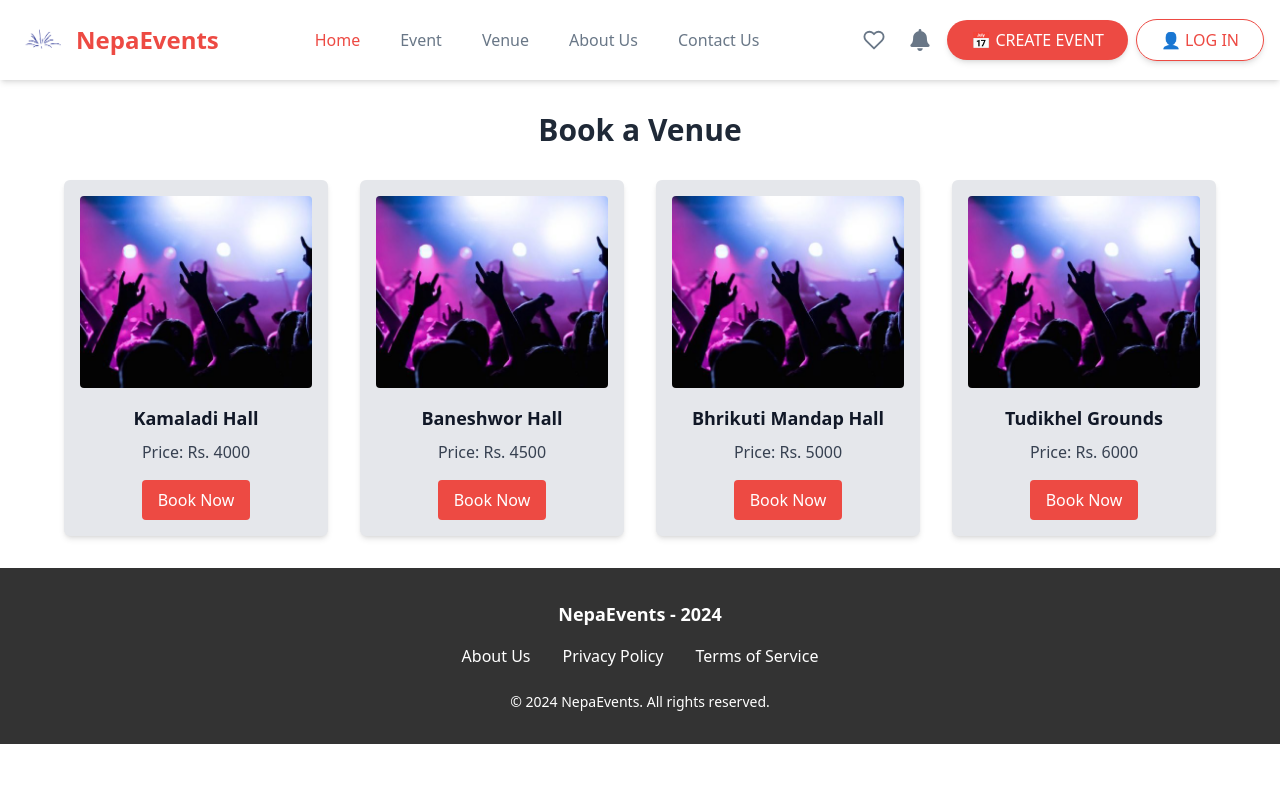
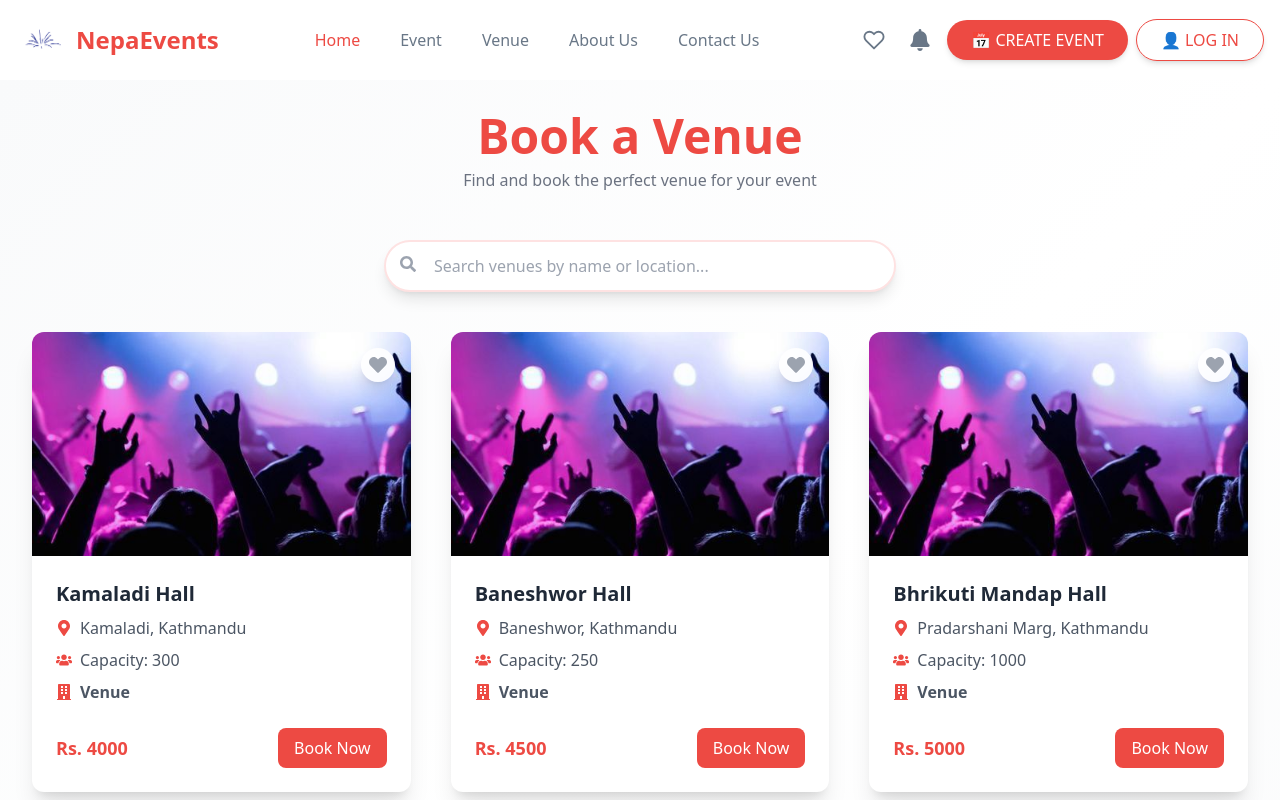
Before and after one commit to swechhyamaharjan/NepaEvents, a React (Vite) app in the folder client/: page /bookvenue in a window 1280 px wide. Shown: the top 800 px of the page. Built offline with nearby package versions, Linux system fonts and the light colour scheme; no server answers.

Commit message:
Implement venue image upload functionality in venue management

```diff
--- a/client/src/Components/Users/BookVenue.jsx
+++ b/client/src/Components/Users/BookVenue.jsx
@@ -1,10 +1,13 @@
 import React, { useState } from "react";
 import venueImage from "/public/images/event1.png";
+import { FaMapMarkerAlt, FaUsers, FaBuilding, FaHeart, FaSearch, FaCalendarAlt, FaInfoCircle } from "react-icons/fa";
 
 export const BookVenue = () => {
   const [selectedVenue, setSelectedVenue] = useState(null);
   const [isModalOpen, setIsModalOpen] = useState(false);
   const [isBookingConfirmed, setIsBookingConfirmed] = useState(false);
+  const [searchTerm, setSearchTerm] = useState("");
+  const [favorites, setFavorites] = useState([]);
 
   // Example venue data
   const venues = [
@@ -13,24 +16,32 @@ export const BookVenue = () => {
       name: "Kamaladi Hall",
       price: 4000,
       img: venueImage,
+      location: "Kamaladi, Kathmandu",
+      capacity: 300,
     },
     {
       id: 2,
       name: "Baneshwor Hall",
       price: 4500,
       img: venueImage,
+      location: "Baneshwor, Kathmandu",
+      capacity: 250,
     },
     {
       id: 3,
       name: "Bhrikuti Mandap Hall",
       price: 5000,
       img: venueImage,
+      location: "Pradarshani Marg, Kathmandu",
+      capacity: 1000,
     },
     {
       id: 4,
       name: "Tudikhel Grounds",
       price: 6000,
       img: venueImage,
+      location: "Tudikhel, Kathmandu",
+      capacity: 1500,
     },
   ];
 
@@ -53,133 +64,175 @@ export const BookVenue = () => {
     setIsBookingConfirmed(true);
   };
 
+  // Toggle favorite status
+  const toggleFavorite = (venueId) => {
+    if (favorites.includes(venueId)) {
+      setFavorites(favorites.filter(id => id !== venueId));
+    } else {
+      setFavorites([...favorites, venueId]);
+    }
+  };
+
+  // Filter venues based on search term
+  const filteredVenues = venues.filter(venue =>
+    venue.name.toLowerCase().includes(searchTerm.toLowerCase()) ||
+    venue.location.toLowerCase().includes(searchTerm.toLowerCase())
+  );
+
   return (
-    <div className="py-8 px-4 md:px-8">
-      <h2 className="text-3xl font-bold text-center text-gray-800 mb-8">
-        Book a Venue
-      </h2>
-      <div className="grid grid-cols-1 sm:grid-cols-2 lg:grid-cols-4 gap-8 max-w-6xl mx-auto">
-        {venues.map((venue) => (
+    <div className="min-h-screen bg-gradient-to-br from-gray-50 via-white to-gray-50 py-8 px-4 md:px-8">
+      <div className="max-w-7xl mx-auto">
+        <h2 className="text-5xl font-black text-transparent bg-clip-text bg-gradient-to-r from-[#ED4A43] to-[#ED4A43] mb-2 text-center">Book a Venue</h2>
+        <p className="text-center text-gray-500 mb-12">Find and book the perfect venue for your event</p>
+
+        {/* Search and Filter Section */}
+        <div className="mb-10 max-w-lg mx-auto">
+          <div className="relative">
+            <input
+              type="text"
+              placeholder="Search venues by name or location..."
+              value={searchTerm}
+              onChange={(e) => setSearchTerm(e.target.value)}
+              className="w-full py-3 px-12 bg-white border-2 border-red-100 rounded-full focus:outline-none focus:border-[#ED4A43] shadow-lg"
+            />
+            <FaSearch className="absolute left-4 top-4 text-gray-400" />
+          </div>
+        </div>
+
+        {/* Venue List */}
+        <div className="grid grid-cols-1 sm:grid-cols-2 lg:grid-cols-3 gap-10">
+          {filteredVenues.map((venue) => (
             <div
               key={venue.id}
-            className="bg-gray-200 p-4 rounded-md shadow-md text-center"
+              className="bg-white rounded-xl overflow-hidden shadow-xl hover:shadow-2xl transition-all duration-300 group relative"
             >
-            {/* Venue Image */}
-            <div className="w-full h-48 mb-4">
-              <img
-                src={venue.img}
-                alt={venue.name}
-                className="w-full h-full object-cover rounded"
-              />
-            </div>
-
-            {/* Venue Name */}
-            <h3 className="text-lg font-bold text-gray-900">{venue.name}</h3>
-
-            {/* Price */}
-            <p className="text-gray-700 mt-2">Price: Rs. {venue.price}</p>
-
-            {/* Book Now Button */}
+              <div className="relative">
+                <div className="absolute inset-0 bg-gradient-to-t from-black/70 to-transparent opacity-0 group-hover:opacity-100 transition-opacity duration-300 flex items-end">
+                  <div className="p-6 w-full">
                     <button
                       onClick={() => handleBookNow(venue)}
-              className="mt-4 bg-[#ED4A43] text-white py-2 px-4 rounded hover:bg-[#c93a34] transition"
+                      className="w-full bg-[#ED4A43] text-white py-3 rounded-lg font-bold hover:bg-[#c93a34] transition-all"
                     >
                       Book Now
                     </button>
                   </div>
+                </div>
+                <img
+                  src={venue.img}
+                  alt={venue.name}
+                  className="w-full h-56 object-cover transform group-hover:scale-105 transition-transform duration-700"
+                />
+                <button
+                  onClick={() => toggleFavorite(venue.id)}
+                  className="absolute top-4 right-4 bg-white/90 p-2 rounded-full shadow-lg hover:bg-white transition-colors duration-200"
+                >
+                  <FaHeart
+                    size={18}
+                    className={favorites.includes(venue.id) ? "text-[#ED4A43]" : "text-gray-400"}
+                  />
+                </button>
+              </div>
+
+              <div className="p-6">
+                <h3 className="text-xl font-bold mb-2 text-gray-800">{venue.name}</h3>
+
+                <div className="space-y-2 mb-6">
+                  <div className="flex items-center text-gray-600">
+                    <FaMapMarkerAlt className="mr-2 text-[#ED4A43]" />
+                    <span>{venue.location}</span>
+                  </div>
+                  <div className="flex items-center text-gray-600">
+                    <FaUsers className="mr-2 text-[#ED4A43]" />
+                    <span>Capacity: {venue.capacity}</span>
+                  </div>
+                  <div className="flex items-center text-gray-600">
+                    <FaBuilding className="mr-2 text-[#ED4A43]" />
+                    <span className="font-semibold">Venue</span>
+                  </div>
+                </div>
+
+                <div className="flex justify-between items-center">
+                  <p className="text-lg font-bold text-[#ED4A43]">Rs. {venue.price}</p>
+                  <button
+                    onClick={() => handleBookNow(venue)}
+                    className="bg-[#ED4A43] text-white py-2 px-4 rounded-lg hover:bg-[#c93a34] transition"
+                  >
+                    Book Now
+                  </button>
+                </div>
+              </div>
+            </div>
           ))}
+        </div>
+
+        {/* Empty State */}
+        {filteredVenues.length === 0 && (
+          <div className="text-center py-10">
+            <FaInfoCircle className="mx-auto text-4xl text-gray-400 mb-4" />
+            <h3 className="text-xl font-bold text-gray-700">No venues found</h3>
+            <p className="text-gray-500 mt-2">Try changing your search criteria</p>
+          </div>
+        )}
       </div>
 
       {/* Booking Form Modal */}
       {isModalOpen && selectedVenue && (
-        <div className="fixed inset-0 bg-black bg-opacity-50 flex items-center justify-center z-50">
-          <div className="bg-white p-6 rounded-md shadow-lg max-w-md w-full relative">
-            <h3 className="text-2xl font-bold text-gray-800 mb-4">
-              Book {selectedVenue.name}
+        <div className="fixed inset-0 bg-black bg-opacity-50 backdrop-blur-sm flex justify-center items-center z-50 p-4">
+          <div className="bg-white rounded-2xl shadow-2xl w-full max-w-4xl max-h-[90vh] overflow-y-auto">
+            {/* Form Header */}
+            <div className="bg-gradient-to-r from-[#ED4A43] to-[#FF7A6E] p-6 text-white">
+              <h3 className="text-2xl font-bold">
+                {isBookingConfirmed ? "Booking Confirmed" : `Book ${selectedVenue.name}`}
               </h3>
+              <p className="text-red-100 text-sm mt-1">
+                {isBookingConfirmed ? "Thank you for your booking" : "All fields marked are required to complete your booking"}
+              </p>
+            </div>
+
             {!isBookingConfirmed ? (
-              <form onSubmit={handleBookingConfirmation}>
-                <div className="mb-4">
-                  <label
-                    htmlFor="title"
-                    className="block text-sm font-medium text-gray-700"
-                  >
+              <form onSubmit={handleBookingConfirmation} className="p-8">
+                <div className="grid grid-cols-1 md:grid-cols-2 gap-8">
+                  {/* Left Column */}
+                  <div className="space-y-6">
+                    {/* Event Title */}
+                    <div>
+                      <label htmlFor="title" className="block text-gray-700 font-medium mb-1">
                         Event Title
                       </label>
                       <input
                         type="text"
                         id="title"
-                    className="w-full mt-1 p-2 border border-gray-300 rounded-md"
+                        name="title"
+                        placeholder="Enter event title"
+                        className="w-full p-3 bg-red-50 border-2 border-red-100 rounded-xl focus:outline-none focus:border-[#ED4A43] transition-colors"
                         required
                       />
                     </div>
-                <div className="mb-4">
-                  <label
-                    htmlFor="description"
-                    className="block text-sm font-medium text-gray-700"
-                  >
+
+                    {/* Event Description */}
+                    <div>
+                      <label htmlFor="description" className="block text-gray-700 font-medium mb-1">
                         Event Description
                       </label>
                       <textarea
                         id="description"
-                    className="w-full mt-1 p-2 border border-gray-300 rounded-md"
+                        name="description"
+                        placeholder="Enter event description"
                         rows="3"
+                        className="w-full p-3 bg-red-50 border-2 border-red-100 rounded-xl focus:outline-none focus:border-[#ED4A43] transition-colors"
                         required
                       ></textarea>
                     </div>
-                <div className="mb-4">
-                  <label
-                    htmlFor="date"
-                    className="block text-sm font-medium text-gray-700"
-                  >
-                    Event Date
-                  </label>
-                  <input
-                    type="date"
-                    id="date"
-                    className="w-full mt-1 p-2 border border-gray-300 rounded-md"
-                    required
-                  />
-                </div>
-                <div className="mb-4">
-                  <label
-                    htmlFor="time"
-                    className="block text-sm font-medium text-gray-700"
-                  >
-                    Event Time
-                  </label>
-                  <input
-                    type="time"
-                    id="time"
-                    className="w-full mt-1 p-2 border border-gray-300 rounded-md"
-                    required
-                  />
-                </div>
-                <div className="mb-4">
-                  <label
-                    htmlFor="duration"
-                    className="block text-sm font-medium text-gray-700"
-                  >
-                    Duration (in hours)
-                  </label>
-                  <input
-                    type="number"
-                    id="duration"
-                    className="w-full mt-1 p-2 border border-gray-300 rounded-md"
-                    min="1"
-                    required
-                  />
-                </div>
-                <div className="mb-4">
-                  <label
-                    htmlFor="category"
-                    className="block text-sm font-medium text-gray-700"
-                  >
+
+                    {/* Event Category */}
+                    <div>
+                      <label htmlFor="category" className="block text-gray-700 font-medium mb-1">
                         Event Category
                       </label>
                       <select
                         id="category"
-                    className="w-full mt-1 p-2 border border-gray-300 rounded-md"
+                        name="category"
+                        className="w-full p-3 bg-red-50 border-2 border-red-100 rounded-xl focus:outline-none focus:border-[#ED4A43] transition-colors"
                         required
                       >
                         <option value="">Select a category</option>
@@ -189,31 +242,111 @@ export const BookVenue = () => {
                         <option value="workshop">Workshop</option>
                       </select>
                     </div>
-                <div className="flex justify-end space-x-2">
+                  </div>
+
+                  {/* Right Column */}
+                  <div className="space-y-6">
+                    {/* Event Date and Time Section */}
+                    <div className="p-4 bg-red-50 rounded-xl border border-red-100">
+                      <h3 className="text-gray-700 font-semibold mb-4 flex items-center">
+                        <FaCalendarAlt className="h-5 w-5 mr-2 text-[#ED4A43]" />
+                        Event Details
+                      </h3>
+
+                      {/* Date Input */}
+                      <div className="mb-4">
+                        <label htmlFor="date" className="block text-gray-700 font-medium mb-1 text-sm">
+                          Event Date
+                        </label>
+                        <input
+                          type="date"
+                          id="date"
+                          name="date"
+                          className="w-full p-2 bg-white border border-red-200 rounded-lg focus:outline-none focus:border-[#ED4A43]"
+                          required
+                        />
+                      </div>
+
+                      {/* Time Input */}
+                      <div className="mb-4">
+                        <label htmlFor="time" className="block text-gray-700 font-medium mb-1 text-sm">
+                          Event Time
+                        </label>
+                        <input
+                          type="time"
+                          id="time"
+                          name="time"
+                          className="w-full p-2 bg-white border border-red-200 rounded-lg focus:outline-none focus:border-[#ED4A43]"
+                          required
+                        />
+                      </div>
+
+                      {/* Duration Input */}
+                      <div>
+                        <label htmlFor="duration" className="block text-gray-700 font-medium mb-1 text-sm">
+                          Duration (in hours)
+                        </label>
+                        <input
+                          type="number"
+                          id="duration"
+                          name="duration"
+                          min="1"
+                          placeholder="Enter duration"
+                          className="w-full p-2 bg-white border border-red-200 rounded-lg focus:outline-none focus:border-[#ED4A43]"
+                          required
+                        />
+                      </div>
+                    </div>
+
+                    {/* Venue Information */}
+                    <div className="p-4 bg-red-50 rounded-xl border border-red-100">
+                      <h3 className="text-gray-700 font-semibold mb-4 flex items-center">
+                        <FaInfoCircle className="h-5 w-5 mr-2 text-[#ED4A43]" />
+                        Venue Information
+                      </h3>
+                      <p className="text-sm text-gray-600">
+                        <strong>Name:</strong> {selectedVenue.name}<br />
+                        <strong>Location:</strong> {selectedVenue.location}<br />
+                        <strong>Capacity:</strong> {selectedVenue.capacity} people<br />
+                        <strong>Price:</strong> Rs. {selectedVenue.price}
+                      </p>
+                    </div>
+                  </div>
+                </div>
+
+                {/* Submit Button Area */}
+                <div className="mt-10 text-center flex justify-center space-x-4">
                   <button
                     type="button"
                     onClick={closeModal}
-                    className="px-4 py-2 bg-gray-300 rounded-md hover:bg-gray-400"
+                    className="px-6 py-3 bg-gray-100 text-gray-700 rounded-xl hover:bg-gray-200 transition-colors"
                   >
                     Cancel
                   </button>
                   <button
                     type="submit"
-                    className="px-4 py-2 bg-[#ED4A43] text-white rounded-md hover:bg-[#c93a34]"
+                    className="px-10 py-4 bg-[#ED4A43] text-white font-semibold rounded-xl shadow-lg hover:bg-[#D43C35] transform hover:-translate-y-1 transition-all duration-150 focus:outline-none focus:ring-2 focus:ring-[#ED4A43] focus:ring-offset-2"
                   >
                     Confirm Booking
                   </button>
                 </div>
               </form>
             ) : (
-              <div className="text-center">
-                <p className="text-lg text-gray-700">
-                  Thank you for booking! We will notify you once approved by the
-                  admin.
+              <div className="p-8 text-center">
+                <div className="w-20 h-20 mx-auto mb-6 rounded-full bg-green-100 flex items-center justify-center">
+                  <FaCheckCircle className="text-green-500 text-4xl" />
+                </div>
+                <h3 className="text-2xl font-bold text-gray-800 mb-4">Booking Successful!</h3>
+                <p className="text-lg text-gray-700 mb-8">
+                  Thank you for booking! We will notify you once your booking is approved by the admin.
+                </p>
+                <p className="text-gray-600 mb-8">
+                  <strong>Venue:</strong> {selectedVenue.name}<br />
+                  <strong>Location:</strong> {selectedVenue.location}
                 </p>
                 <button
                   onClick={closeModal}
-                  className="mt-4 px-4 py-2 bg-[#ED4A43] text-white rounded-md hover:bg-[#c93a34]"
+                  className="px-10 py-4 bg-[#ED4A43] text-white rounded-xl hover:bg-[#c93a34] transition-all"
                 >
                   Close
                 </button>
```
Lines whose indentation alone changed are shown as unchanged.
